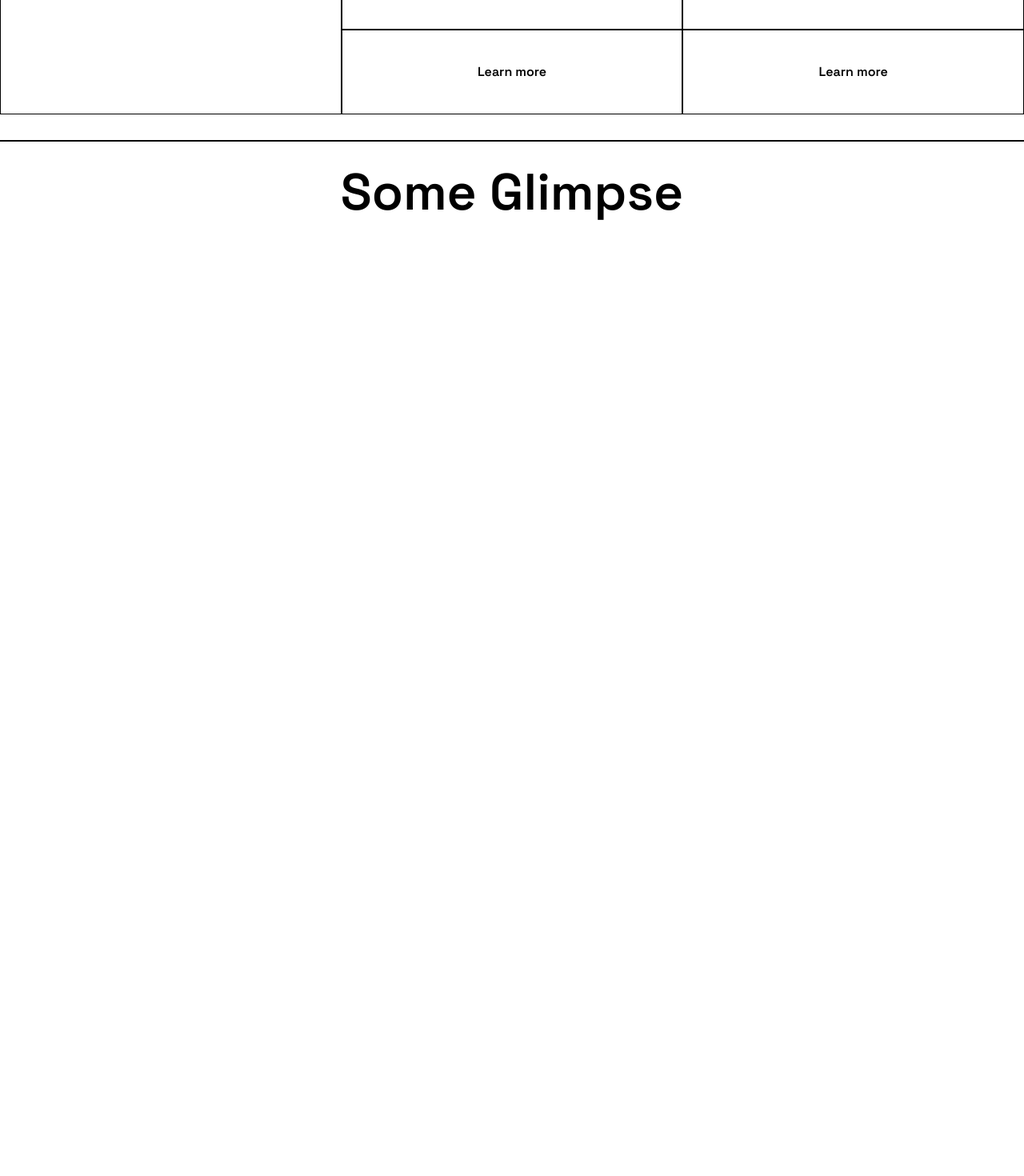
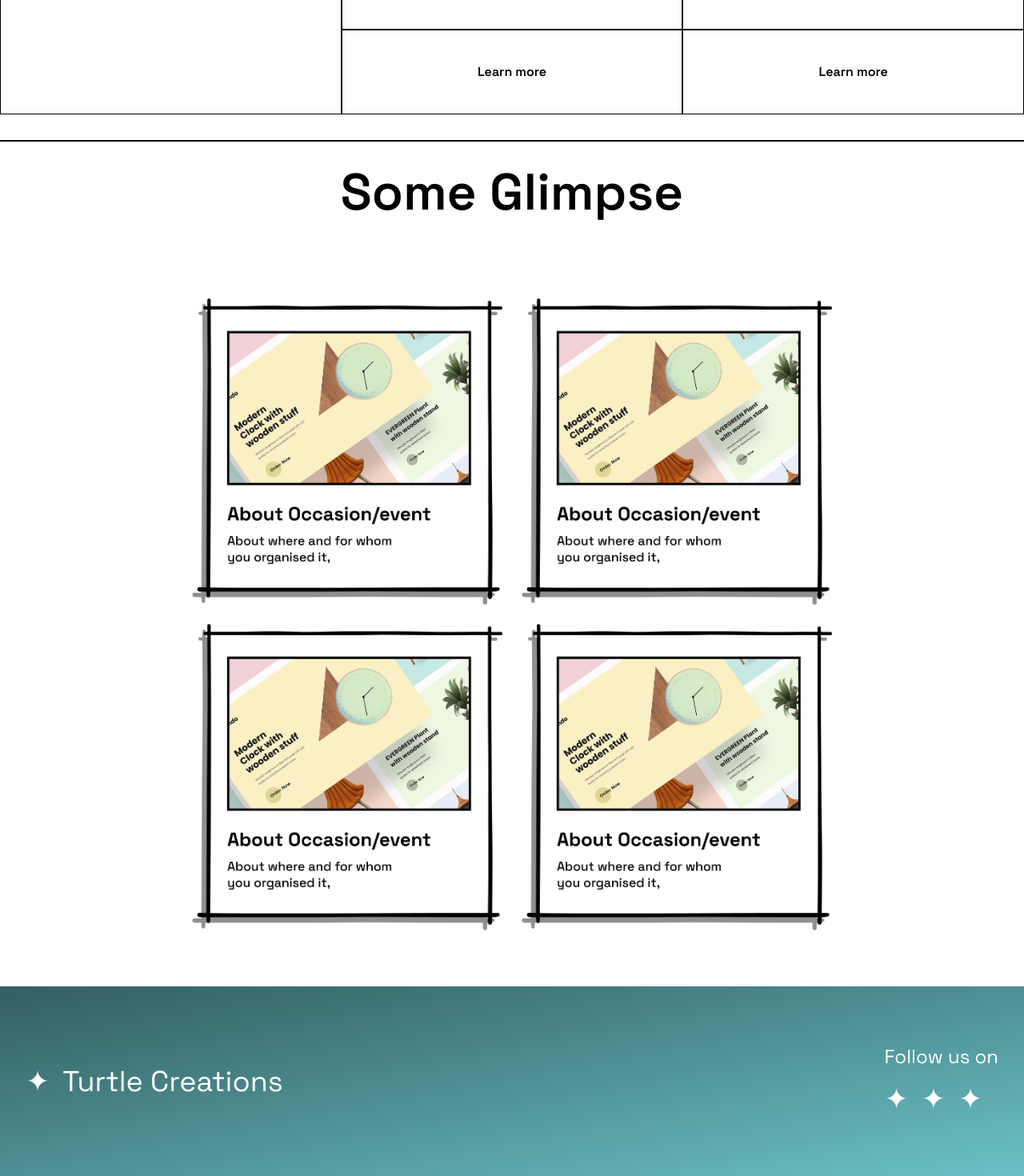
Before and after one commit to Ajay6433/turtleCreations, a Next.js app: page / in a window 1280 px wide. Shown: the part 1764-3234 px from the top of the page at 80% size. Before the commit the page ends 2107 px from the top, so only its background shows below. Built offline with nearby package versions, Linux system fonts and the light colour scheme.

Commit message:
Footer added

```diff
--- a/app/layout.tsx
+++ b/app/layout.tsx
@@ -2,6 +2,7 @@ import type { Metadata } from "next";
 import { Geist, Geist_Mono } from "next/font/google";
 import "./globals.css";
 import Navbar from "@/components/Navbar";
+import Footer from "@/components/Footer";
 
 const geistSans = Geist({
   variable: "--font-geist-sans",
@@ -30,6 +31,7 @@ export default function RootLayout({
       >
         <Navbar />
         {children}
+        <Footer />
       </body>
     </html>
   );
--- a/app/page.tsx
+++ b/app/page.tsx
@@ -5,6 +5,7 @@ import MaxWidthContainer from "@/components/MaxWidthContainer";
 import EventStatsGrid from "@/components/EventStatsGrid";
 import GlimpseHeading from "@/components/GlimpseHeading";
 import ServicesHeading from "@/components/ServicesHeading";
+import GlimpseCards from "@/components/GlimpseCards";
 
 export default function Home() {
   return (
@@ -15,6 +16,7 @@ export default function Home() {
       <ServicesHeading/>
       <EventStatsGrid/>
       <GlimpseHeading/>
+      <GlimpseCards/>
       </>
     // {/* // </MaxWidthContainer> */}
   );
--- /dev/null
+++ b/components/Footer.tsx
@@ -0,0 +1,24 @@
+import React from "react";
+
+const Footer = () => {
+    return (
+        <div className="h-auto min-h-[237px] w-full bg-[linear-gradient(to_bottom_right,_#335E60,_#6AC1C6)] max-w-[1440px] mx-auto mt-10 px-4 lg:px-0 flex items-center justify-between">
+            <div className="w-full max-w-[1341px] flex flex-col md:flex-row items-center justify-between py-8 md:py-12 lg:px-8 mx-auto space-y-6 md:space-y-0">
+                <div className="flex items-center justify-center space-x-4">
+                        <span className="text-[24px] md:text-[36px] text-white">✦</span>
+                        <p className="text-[24px] md:text-[36px] text-white">Turtle Creations</p>
+                </div>
+                <div className="text-center md:text-left">
+                        <p className="text-[18px] md:text-[24px] text-white mb-2">Follow us on</p>
+                        <div className="flex items-center space-x-4">
+                                <span className="text-[24px] md:text-[36px] text-white">✦</span>
+                                <span className="text-[24px] md:text-[36px] text-white">✦</span>
+                                <span className="text-[24px] md:text-[36px] text-white">✦</span>
+                        </div>
+                </div>
+            </div>
+        </div>
+    );
+};
+
+export default Footer;
--- /dev/null
+++ b/components/GlimpseCards.tsx
@@ -0,0 +1,41 @@
+import React from 'react'
+import Image from 'next/image'
+
+const GlimpseCards = () => {
+    return (
+        <div className='min-h-[600px] lg:h-[850px] flex items-center justify-center w-[100vw] max-w-[1251px] mx-auto mt-10 px-4 lg:px-0'>
+                <div className='grid grid-cols-1 sm:grid-cols-2 gap-4 md:gap-6 w-full max-w-[800px]'>
+                        <Image
+                                src="/glimpse.png"
+                                alt="star"
+                                width={100}
+                                height={100}
+                                className="w-full h-auto"
+                        />
+                        <Image
+                                src="/glimpse.png"
+                                alt="star"
+                                width={100}
+                                height={100}
+                                className="w-full h-auto"
+                        />
+                        <Image
+                                src="/glimpse.png"
+                                alt="star"
+                                width={100}
+                                height={100}
+                                className="w-full h-auto"
+                        />
+                        <Image
+                                src="/glimpse.png"
+                                alt="star"
+                                width={100}
+                                height={100}
+                                className="w-full h-auto"
+                        />
+                </div>
+        </div>
+    )
+}
+
+export default GlimpseCards
```
Also changed, not shown: public/glimpse.png (added).
